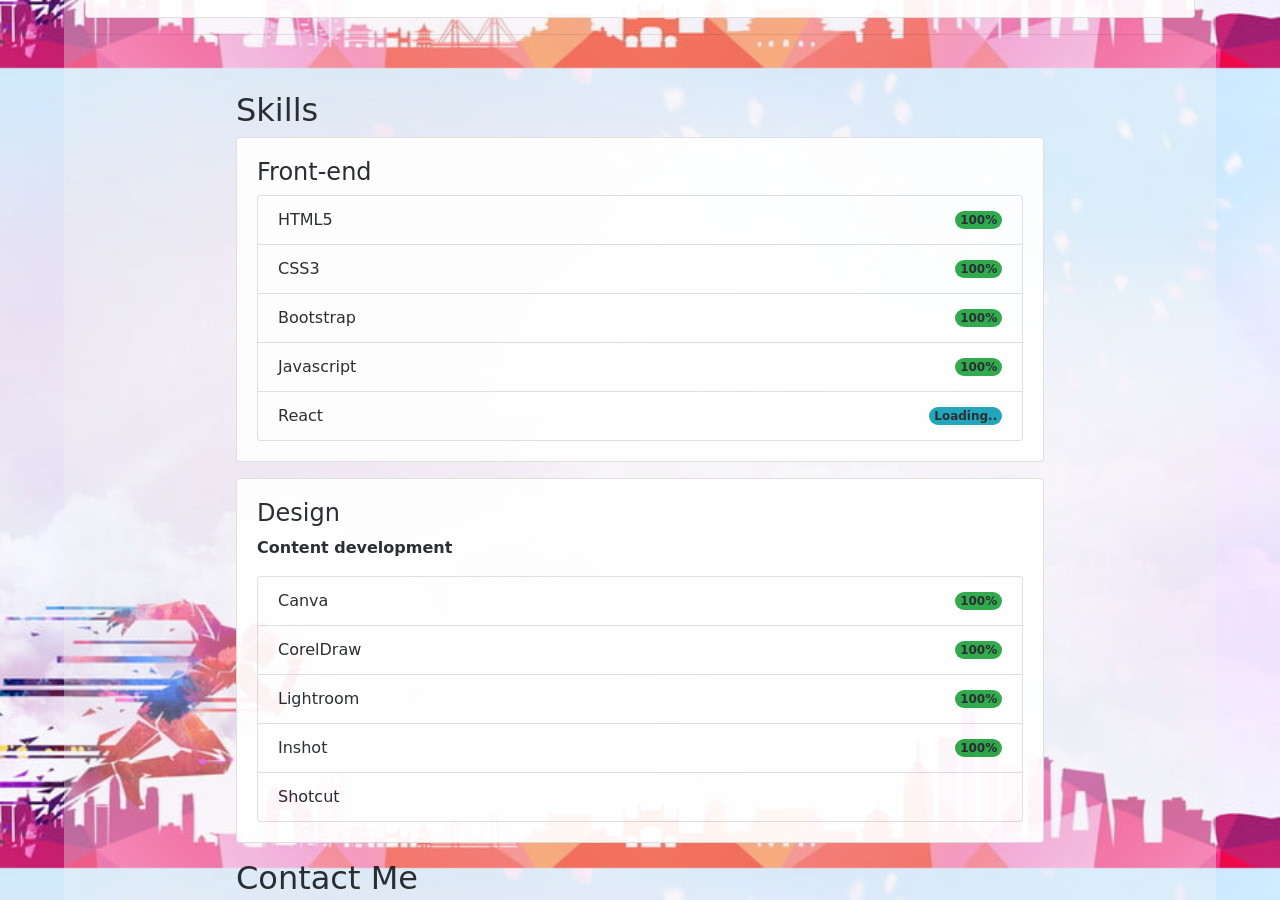
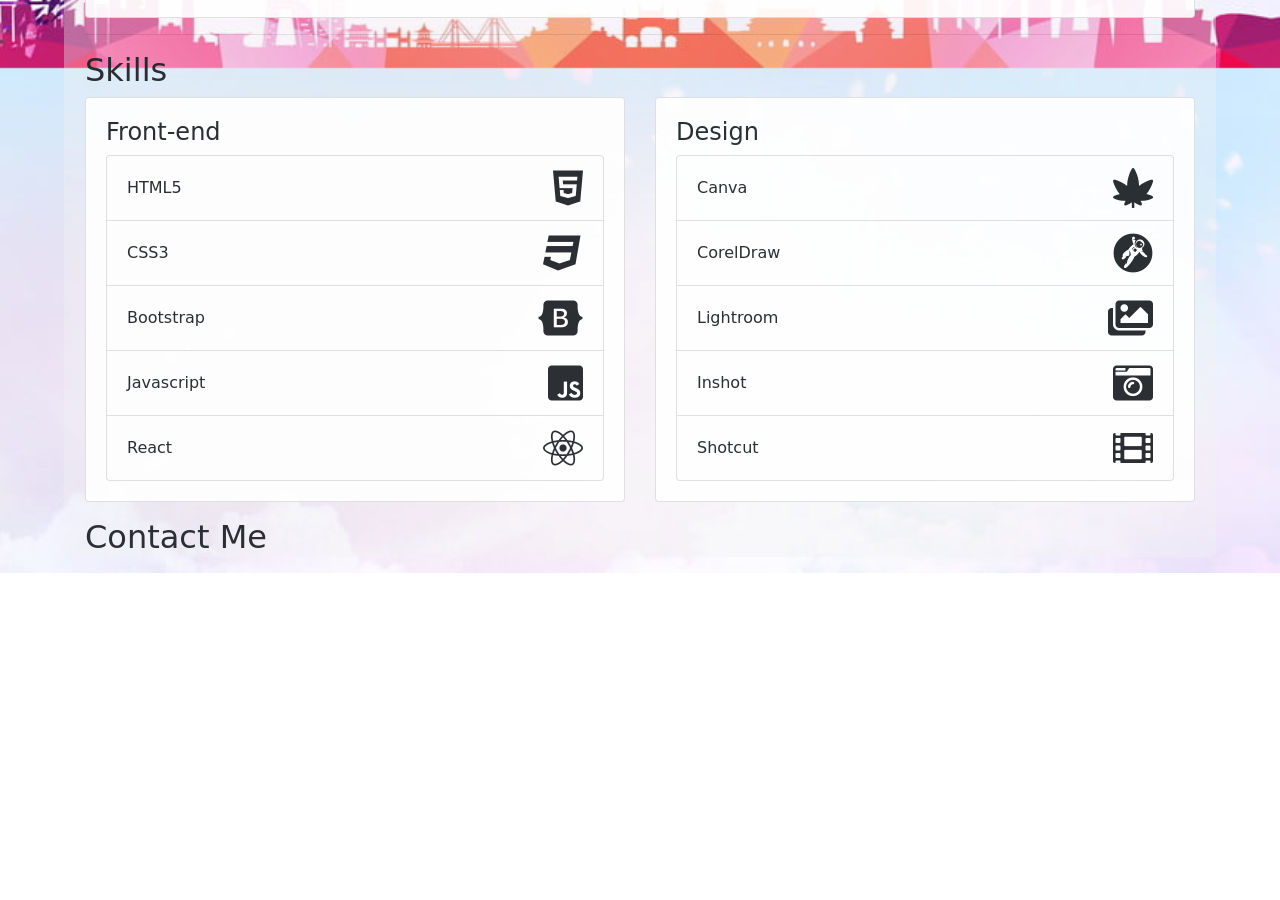
Before and after one commit to iamLolade/Portfolio_SP, a plain HTML site: page index.html in a window 1280 px wide. Shown: the part 1532-2432 px from the top of the page. After the commit the page ends 2105 px from the top, so only its background shows below. Drawn offline with nearby package versions, Linux system fonts and the light colour scheme; a web font is replaced by a local one.

Commit message:
Modified skills section -  Added icons

```diff
--- a/index.html
+++ b/index.html
@@ -33,7 +33,11 @@
     <link rel="stylesheet" href="style.css" />
 
     <!-- Font Awesome -->
-    <script src="https://kit.fontawesome.com/996973c893.js"></script>
+    <script src="https://kit.fontawesome.com/a9fd8e2c56.js" crossorigin="anonymous"></script>
+    <!--<script src="https://kit.fontawesome.com/996973c893.js"></script>-->
+
+    <!--Bootstrap icons-->
+    <link rel="stylesheet" href="https://use.fontawesome.com/releases/v5.7.0/css/all.css" integrity="sha384-lZN37f5QGtY3VHgisS14W3ExzMWZxybE1SJSEsQp9S+oqd12jhcu+A56Ebc1zFSJ" crossorigin="anonymous">
 
     <!-- Google Fonts -->
     <link
@@ -58,7 +62,7 @@
               <a class="nav-link" href="#skills"><button class="btn btn-outline-primary">Skills</button></a>
             </li>
             <li class="nav-item">
-                <a class="nav-link" href="#"><button class="btn btn-outline-primary">Contact Me</button></a>
+                <a class="nav-link" href="#contact"><button class="btn btn-outline-primary">Contact Me</button></a>
             </li>
           </ul>
     </nav>
@@ -129,64 +133,63 @@
             </div>
         </div>
         <hr/>
-        <div class="container-fluid">
+        <div class="">
           <!--Skills-->
         <h2>Skills</h2>
         <div class="row mb-6" id="skills">
-            <div class="col-md-12" style="width: 100%;">
+            <div class="col-md-6" style="width: 100%;">
                 <div class="card mb-3">
                     <div class="card-body">
                         <h4>Front-end</h4>
                         <ul class="list-group">
                             <li class="list-group-item d-flex justify-content-between align-items-center">
                               HTML5
-                              <span class="badge bg-success rounded-pill">100%</span>
+                              <i class="fa fa-html5 extraClass" aria-hidden="true"></i>
                             </li>
                             <li class="list-group-item d-flex justify-content-between align-items-center">
                               CSS3
-                              <span class="badge bg-success rounded-pill">100%</span>
+                              <i class="fa fa-css3 extraClass" aria-hidden="true"></i>
                             </li>
                             <li class="list-group-item d-flex justify-content-between align-items-center">
                               Bootstrap
-                              <span class="badge bg-success rounded-pill">100%</span>
+                              <i class="fab fa-bootstrap extraClass"></i>
                             </li>
                             <li class="list-group-item d-flex justify-content-between align-items-center">
                               Javascript
-                              <span class="badge bg-success rounded-pill">100%</span>
+                              <i class="fab fa-js-square extraClass"></i>
                             </li>
                             <li class="list-group-item d-flex justify-content-between align-items-center">
                               React
-                              <span class="badge bg-info rounded-pill">Loading..</span>
+                              <i class="fab fa-react extraClass"></i>
                             </li>
                           </ul>
                     </div>
                 </div>
             </div>
-            <div class="col-md-12" style="width: 100%">
+            <div class="col-md-6" style="width: 100%">
                 <div class="card mb-3">
                     <div class="card-body">
                         <h4>Design</h4>
-                        <div class="mb-3"><strong>Content development</strong></div>
                         <ul class="list-group">
                             <li class="list-group-item d-flex justify-content-between align-items-center">
                               Canva
-                              <span class="badge bg-success rounded-pill">100%</span>
+                              <i class="fas fa-cannabis extraClass"></i>
                             </li>
                             <li class="list-group-item d-flex justify-content-between align-items-center">
                               CorelDraw
-                              <span class="badge bg-success rounded-pill">100%</span>
+                              <i class="fab fa-grav extraClass"></i>
                             </li>
                             <li class="list-group-item d-flex justify-content-between align-items-center">
                               Lightroom
-                              <span class="badge bg-success rounded-pill">100%</span>
+                              <i class="fas fa-images extraClass"></i>
                             </li>
                             <li class="list-group-item d-flex justify-content-between align-items-center">
                               Inshot
-                              <span class="badge bg-success rounded-pill">100%</span>
+                              <i class="fas fa-camera-retro extraClass"></i>
                             </li>
                             <li class="list-group-item d-flex justify-content-between align-items-center">
                               Shotcut
-                              <span class="badge bg-success rounded-pill"></span>
+                              <i class="fas fa-film extraClass"></i>
                             </li>
                           </ul>
                     </div>
--- a/style.css
+++ b/style.css
@@ -24,7 +24,11 @@
     border-radius: 5px;
   }
   .container-fluid {
-
     padding: 40px;
     width: 80%;
   }
+
+/*Icon*/
+.extraClass{
+    font-size:40px;
+}
```
Also changed, not shown: 1 other file.
